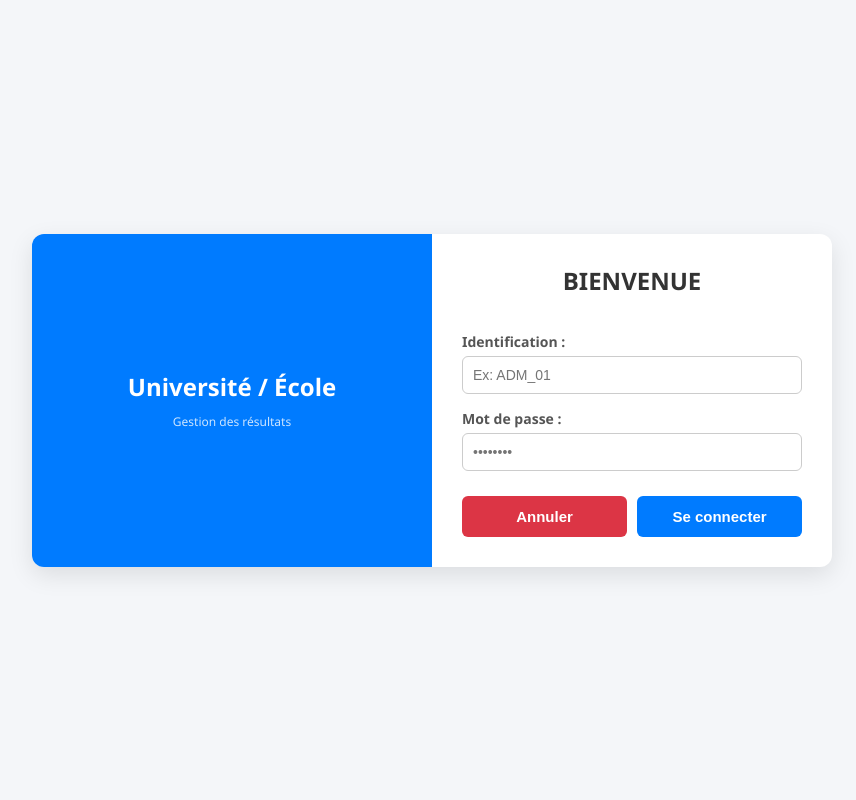
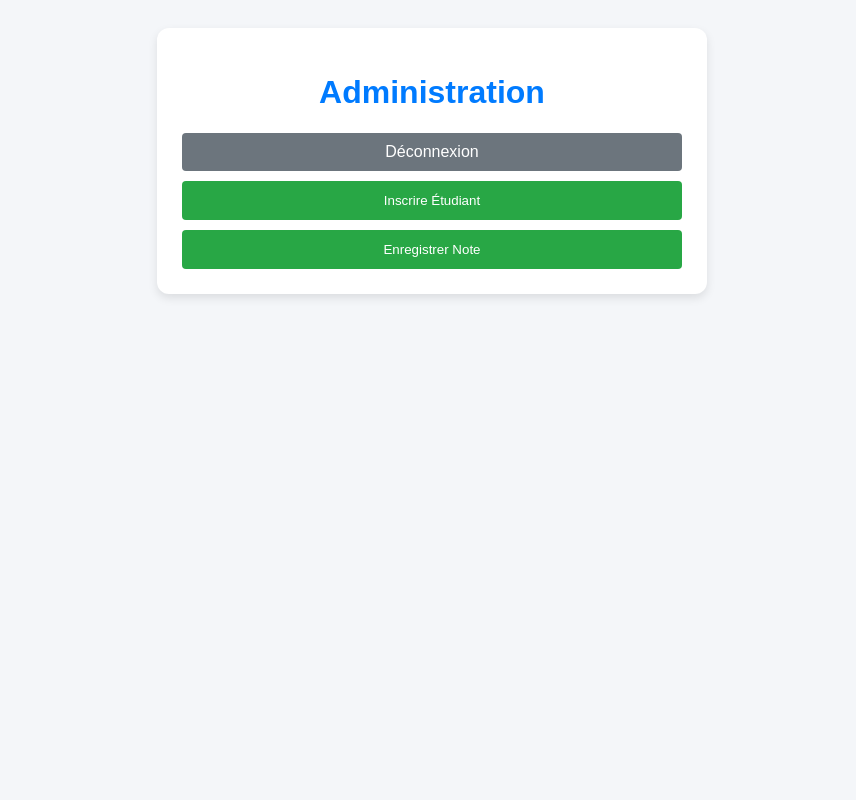
Before and after one commit to mroiviliabdou9-art/gestion-universitaires, a Flask app: page /admin in a window 1280 px wide. Shown: the whole page, without its empty margins (208-1064 px from the left). Run offline with Flask 3, Linux system fonts and the light colour scheme; the visitor is signed in with stand-in values (Sample User, id 1).

Commit message:
Add files via upload

```diff
--- a/templates/Gestion_admin.html
+++ b/templates/Gestion_admin.html
@@ -2,55 +2,54 @@
 <html lang="fr">
 <head>
     <meta charset="UTF-8">
-    <meta name="viewport" content="width=device-width, initial-scale=1.0">
-    <title>Site des résultats - Connexion</title>
+    <title>Espace Administration</title>
     <style>
-        body { margin: 0; padding: 0; font-family: 'Segoe UI', Tahoma, Geneva, Verdana, sans-serif; background-color: #f4f6f9; min-height: 100vh; display: flex; justify-content: center; align-items: center; }
-        .conteneur-connexion { display: flex; flex-direction: row; width: 800px; max-width: 90%; background-color: white; border-radius: 12px; box-shadow: 0 8px 24px rgba(0, 0, 0, 0.1); overflow: hidden; margin: 20px; }
-        .zone-logo { flex: 1; background-color: #007BFF; display: flex; flex-direction: column; justify-content: center; align-items: center; color: white; padding: 30px; text-align: center; }
-        .zone-formulaire { flex: 1; padding: 30px; display: flex; flex-direction: column; justify-content: center; }
-        h1 { margin: 0 0 20px 0; color: #333; font-size: 24px; text-align: center; }
-        label { display: block; margin-top: 15px; font-weight: bold; color: #555; font-size: 14px; }
-        input { width: 100%; padding: 10px; margin-top: 5px; border: 1px solid #ccc; border-radius: 6px; box-sizing: border-box; font-size: 14px; }
-        .zone-boutons { display: flex; gap: 10px; margin-top: 25px; }
-        button { flex: 1; padding: 12px; font-size: 15px; font-weight: bold; border: none; border-radius: 6px; cursor: pointer; }
-        .btn-connecter { background-color: #007BFF; color: white; }
-        .btn-annuler { background-color: #dc3545; color: white; }
-        .message-erreur { color: #dc3545; font-size: 14px; font-weight: bold; margin-top: 15px; text-align: center; }
+        body { font-family: sans-serif; background: #f4f6f9; padding: 20px; }
+        .box { max-width: 500px; margin: auto; background: white; padding: 25px; border-radius: 12px; box-shadow: 0 4px 10px rgba(0,0,0,0.1); }
+        h1 { color: #007BFF; text-align: center; }
+        .section { display: none; margin-top: 20px; }
+        input { width: 100%; padding: 10px; margin: 8px 0; border: 1px solid #ccc; border-radius: 4px; box-sizing: border-box; }
+        button { width: 100%; padding: 12px; background: #28a745; color: white; border: none; border-radius: 4px; cursor: pointer; margin-top: 10px; }
+        .btn-logout { background: #6c757d; }
     </style>
 </head>
 <body>
+    <div class="box">
+        <h1>Administration</h1>
+        <a href="{{ url_for('logout') }}" class="btn-logout" style="display:block; text-align:center; color:white; text-decoration:none; padding:10px; border-radius:4px;">Déconnexion</a>
 
-    <div class="conteneur-connexion">
-        <div class="zone-logo">
-            <h2 style="margin: 5px 0;">Université / École</h2>
-            <p style="font-size: 12px; opacity: 0.8; margin: 5px 0;">Gestion des résultats</p>
+        <div id="menu">
+            <button onclick="show('inscrire')">Inscrire Étudiant</button>
+            <button onclick="show('note')">Enregistrer Note</button>
         </div>
 
-        <div class="zone-formulaire">
-            <header>
-                <h1>BIENVENUE</h1>
-            </header>
+        <div id="inscrire" class="section">
+            <h2>Nouvel Étudiant</h2>
+            <form action="/ajouter_etudiant" method="POST">
+                <input type="text" name="id_etudiant" placeholder="ID (ex: ETU_01)" required>
+                <input type="text" name="nom" placeholder="Nom complet" required>
+                <input type="password" name="mot_de_passe" placeholder="Mot de passe" required>
+                <button type="submit">Créer le compte</button>
+            </form>
+        </div>
 
-            <form action="/" method="post">
-                <label>Identification :</label>
-                <input type="text" name="identifiant" placeholder="Ex: ADM_01" required>
-
-                <label>Mot de passe :</label>
-                <input type="password" name="password" placeholder="••••••••" required>
-
-                {% with messages = get_flashed_messages() %}
-                  {% if messages %}
-                    <div class="message-erreur">{{ messages[0] }}</div>
-                  {% endif %}
-                {% endwith %}
-
-                <div class="zone-boutons">
-                    <button type="reset" class="btn-annuler">Annuler</button>
-                    <button type="submit" class="btn-connecter">Se connecter</button>
-                </div>
+        <div id="note" class="section">
+            <h2>Ajouter une Note</h2>
+            <form action="/ajouter_note" method="POST">
+                <input type="text" name="id_etudiant" placeholder="ID Étudiant" required>
+                <input type="text" name="matiere" placeholder="Matière" required>
+                <input type="number" step="0.5" name="note" placeholder="Note / 20" required>
+                <button type="submit">Valider</button>
             </form>
         </div>
     </div>
+
+    <script>
+        function show(id) {
+            document.getElementById('inscrire').style.display = 'none';
+            document.getElementById('note').style.display = 'none';
+            document.getElementById(id).style.display = 'block';
+        }
+    </script>
 </body>
 </html>
```
Also changed, not shown: templates/index.html (+31 -28 lines), templates/releves_notes.html (+13 -38 lines).
